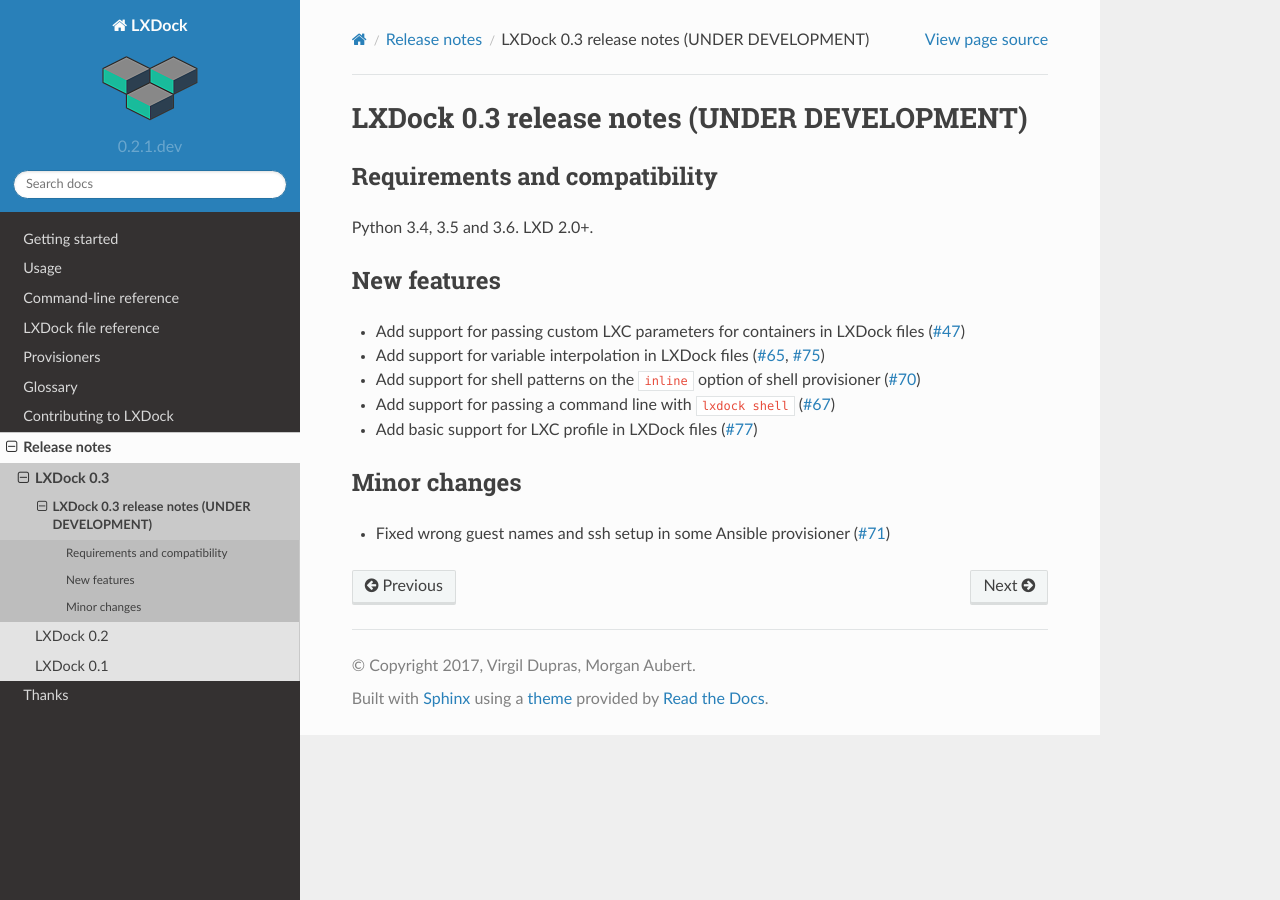
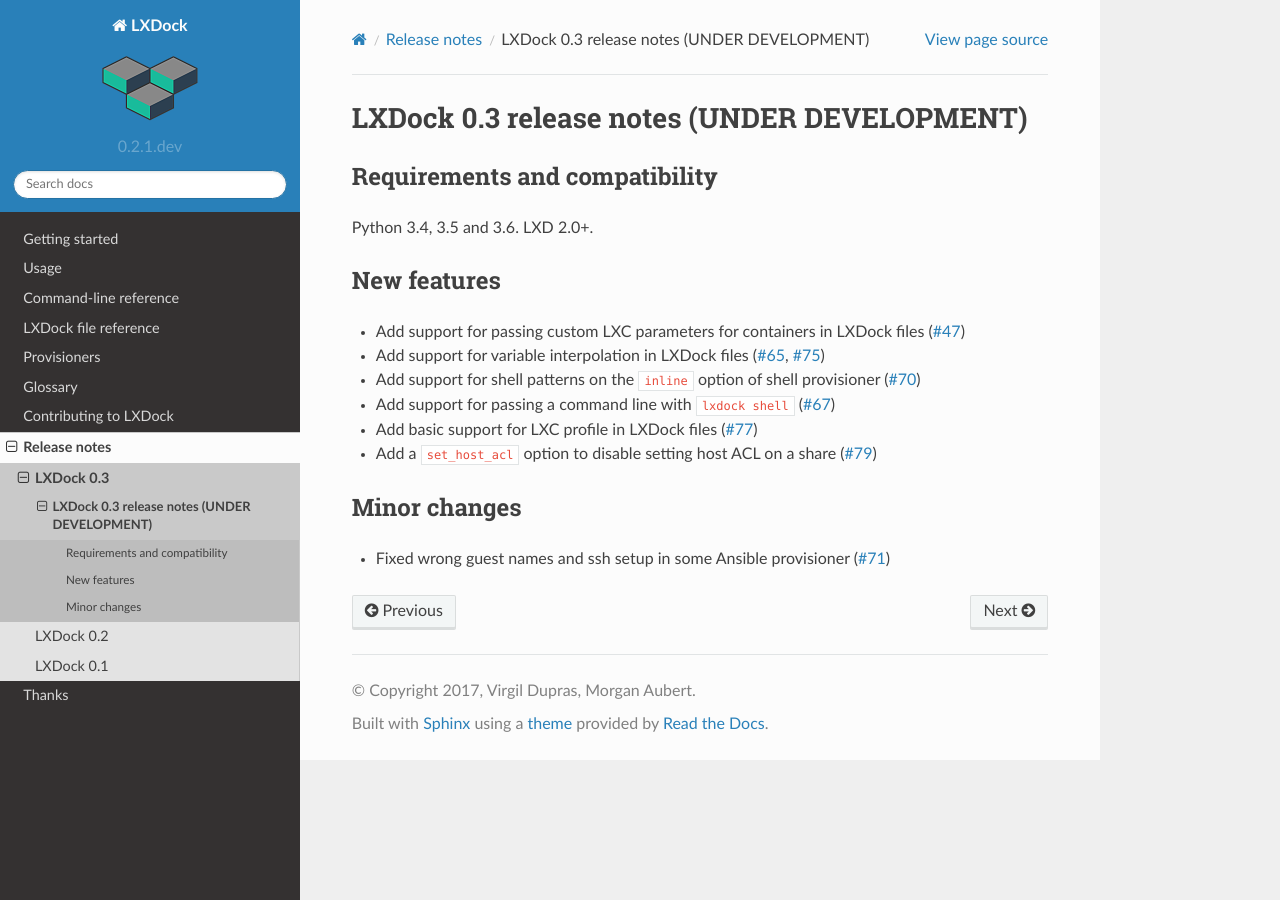
Before and after one commit to lxdock/lxdock, a Sphinx documentation site: the page built from docs/release_notes/v0.3.rst, in a window 1280 px wide. Built offline with Sphinx 7.4.7 and the Read the Docs theme 2.0.0, drawn with Linux system fonts in a browser that asks for light colours.

Commit message:
Updated v0.3 release notes

```diff
--- a/docs/release_notes/v0.3.rst
+++ b/docs/release_notes/v0.3.rst
@@ -21,6 +21,8 @@
   (`#67 <https://github.com/lxdock/lxdock/pull/67>`_)
 * Add basic support for LXC profile in LXDock files
   (`#77 <https://github.com/lxdock/lxdock/pull/77>`_)
+* Add a ``set_host_acl`` option to disable setting host ACL on a share
+  (`#79 <https://github.com/lxdock/lxdock/pull/79>`_)
 
 Minor changes
 -------------
```
